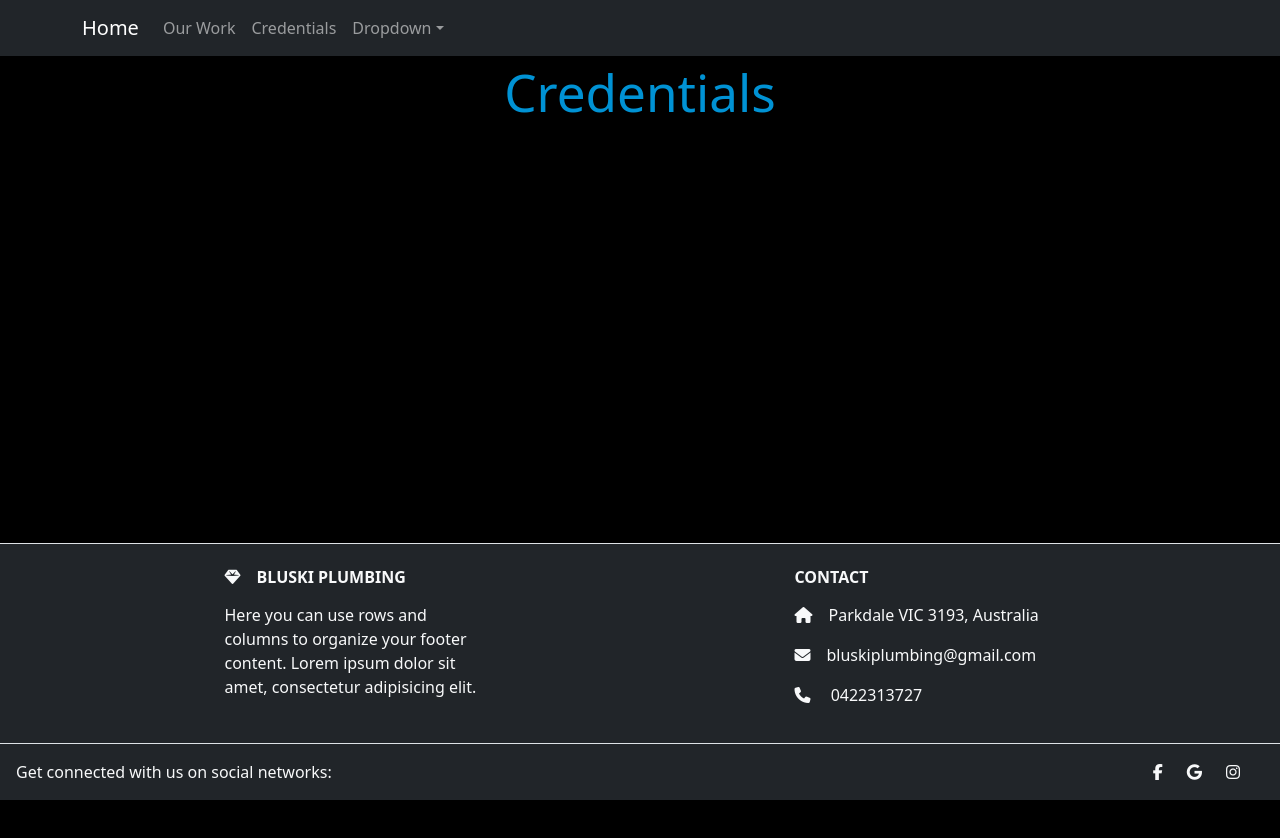
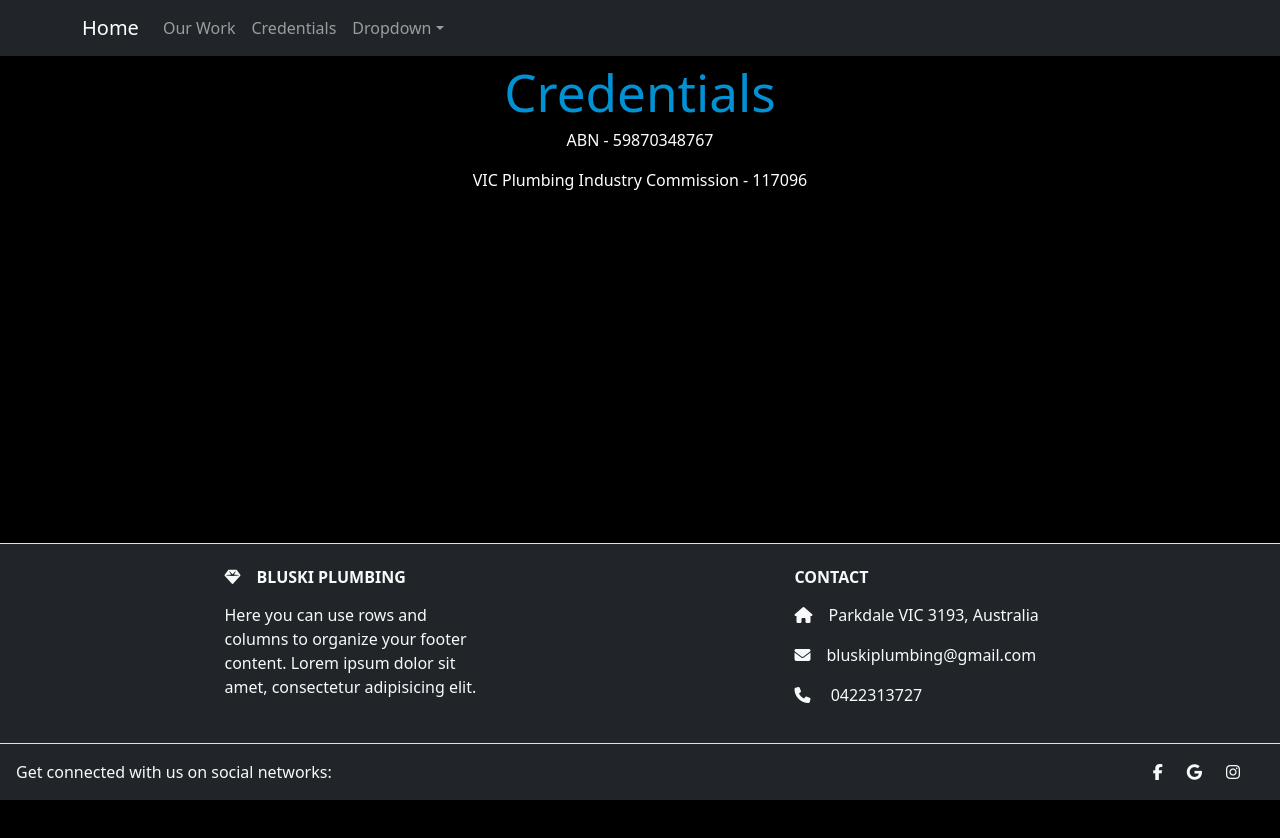
Before and after one commit to AndrewHulme88/bluski-plumbing-react, a React (Vite) app: page /credentials in a window 1280 px wide. Shown: the top 838 px of the page. Built offline with nearby package versions, Linux system fonts and the light colour scheme.

Commit message:
Added details to credentials

```diff
--- a/src/App.css
+++ b/src/App.css
@@ -47,3 +47,7 @@ html, body {
 .mt-0 {
   margin-top: 0 !important;
 }
+
+.white {
+  color: white;
+}
--- a/src/components/credentials.jsx
+++ b/src/components/credentials.jsx
@@ -1,6 +1,12 @@
+import React from "react";
+
 function Credentials() {
   return (
-    <h1>Credentials</h1>
+    <>
+      <h1>Credentials</h1>
+      <p className="white">ABN - 59870348767</p>
+      <p className="white">VIC Plumbing Industry Commission - 117096</p>
+    </>
   );
 }
 
```
